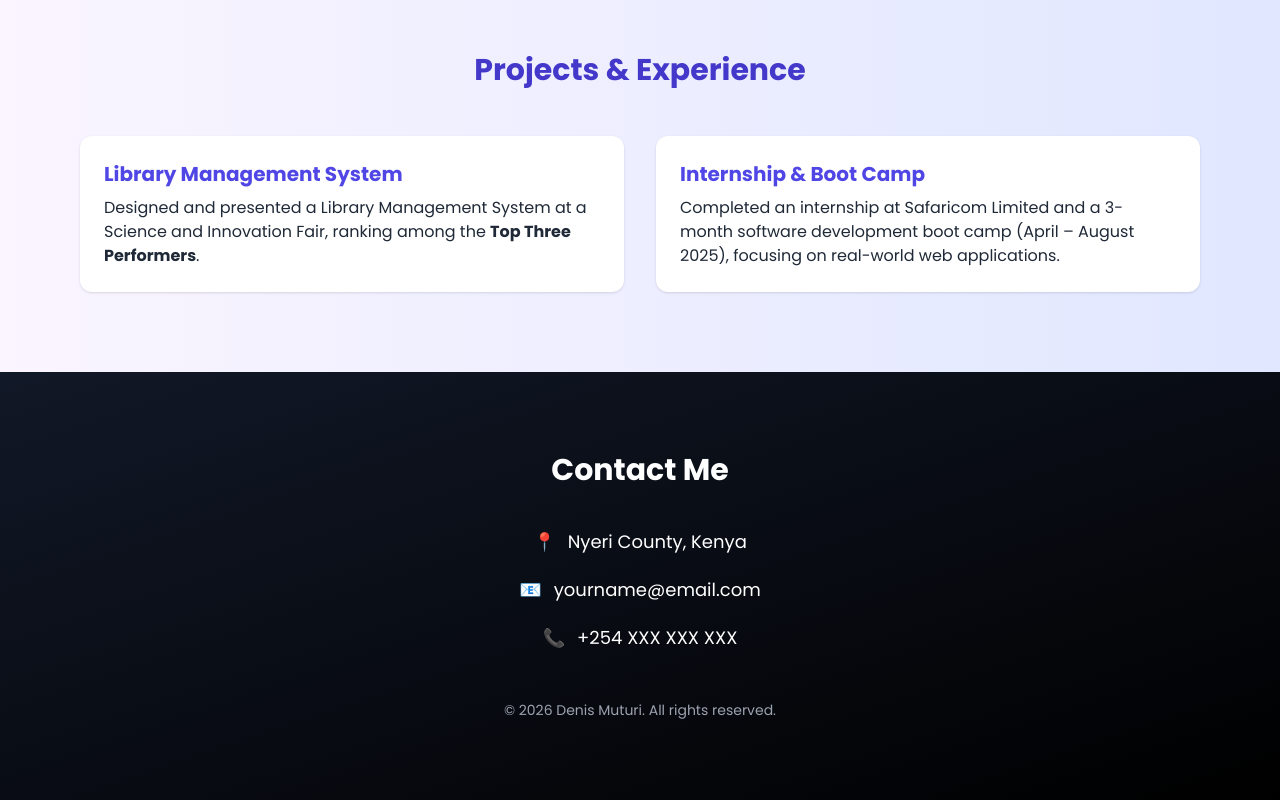
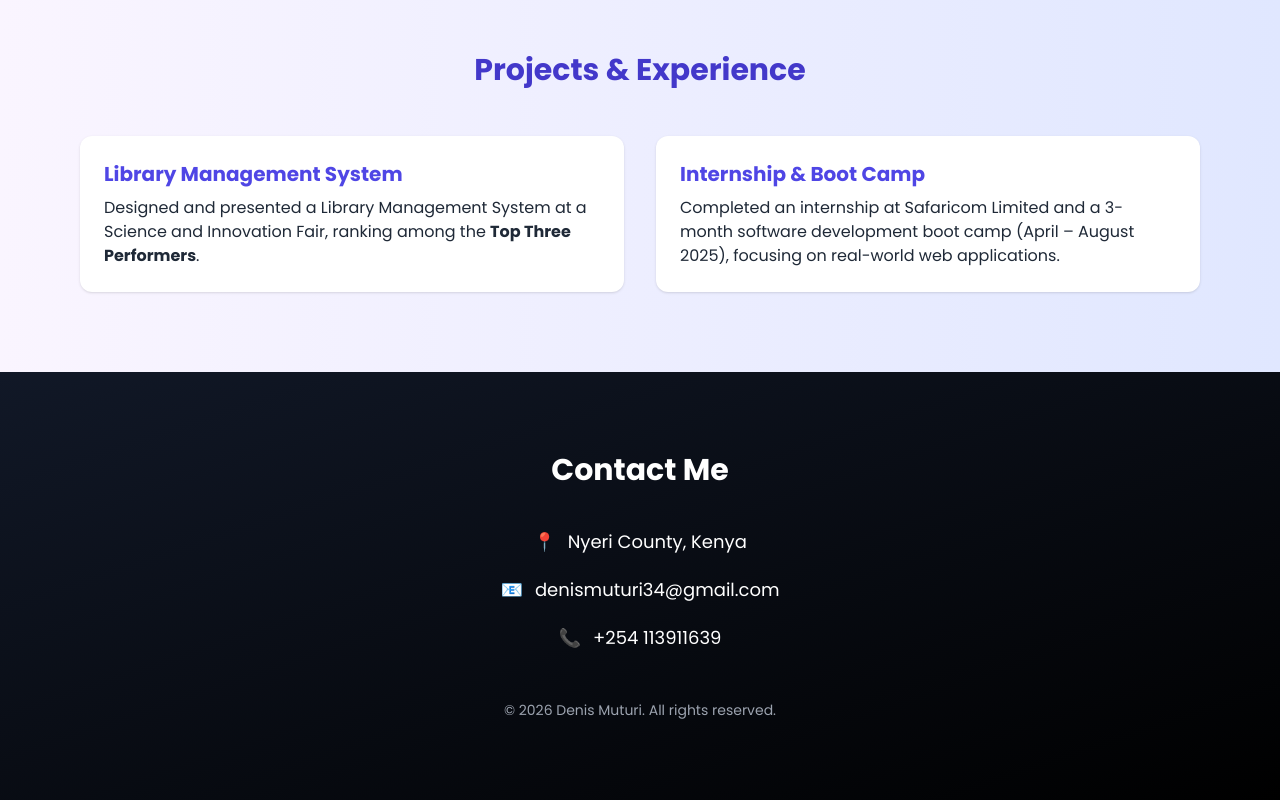
Before and after one commit to Tushke19/myportfolio, a plain HTML site: page index.html in a window 1280 px wide. Shown: the part 1609-2409 px from the top of the page. Drawn offline with nearby package versions, Linux system fonts and the light colour scheme.

Commit message:
add contacts

```diff
--- a/index.html
+++ b/index.html
@@ -155,12 +155,12 @@
 
         <div class="flex items-center space-x-3">
           <span class="text-blue-400">📧</span>
-          <span>yourname@email.com</span>
+          <span>denismuturi34@gmail.com</span>
         </div>
 
         <div class="flex items-center space-x-3">
           <span class="text-blue-400">📞</span>
-          <span>+254 XXX XXX XXX</span>
+          <span>+254 113911639</span>
         </div>
 
       </div>
```
